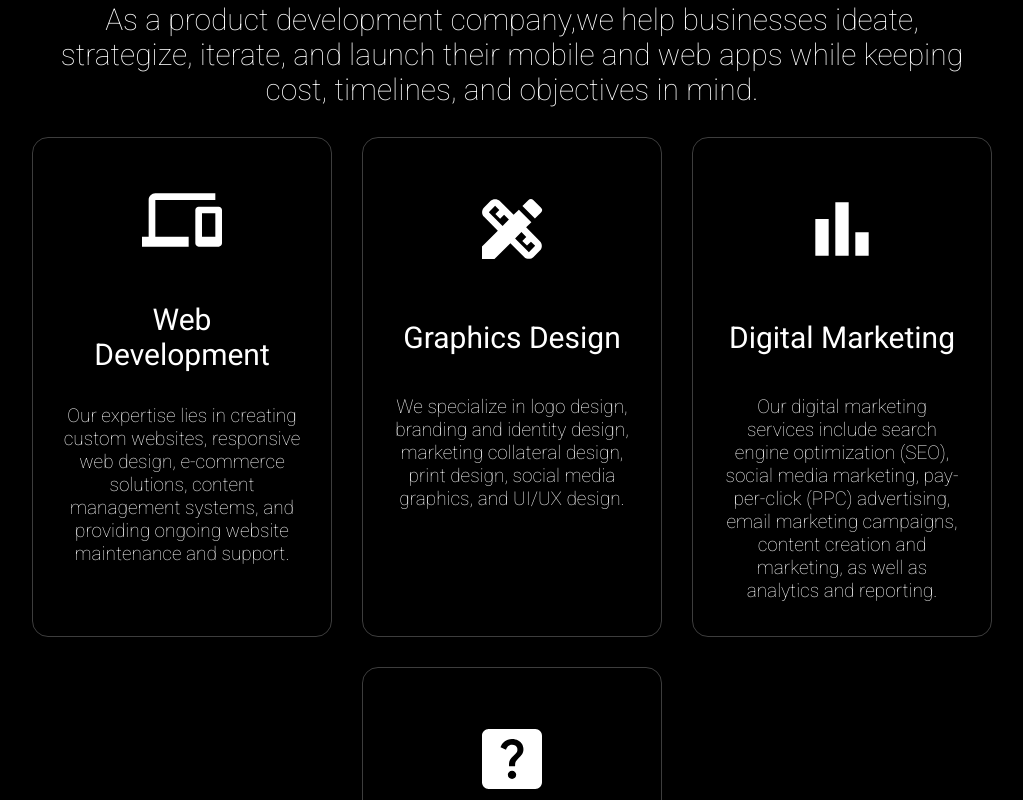
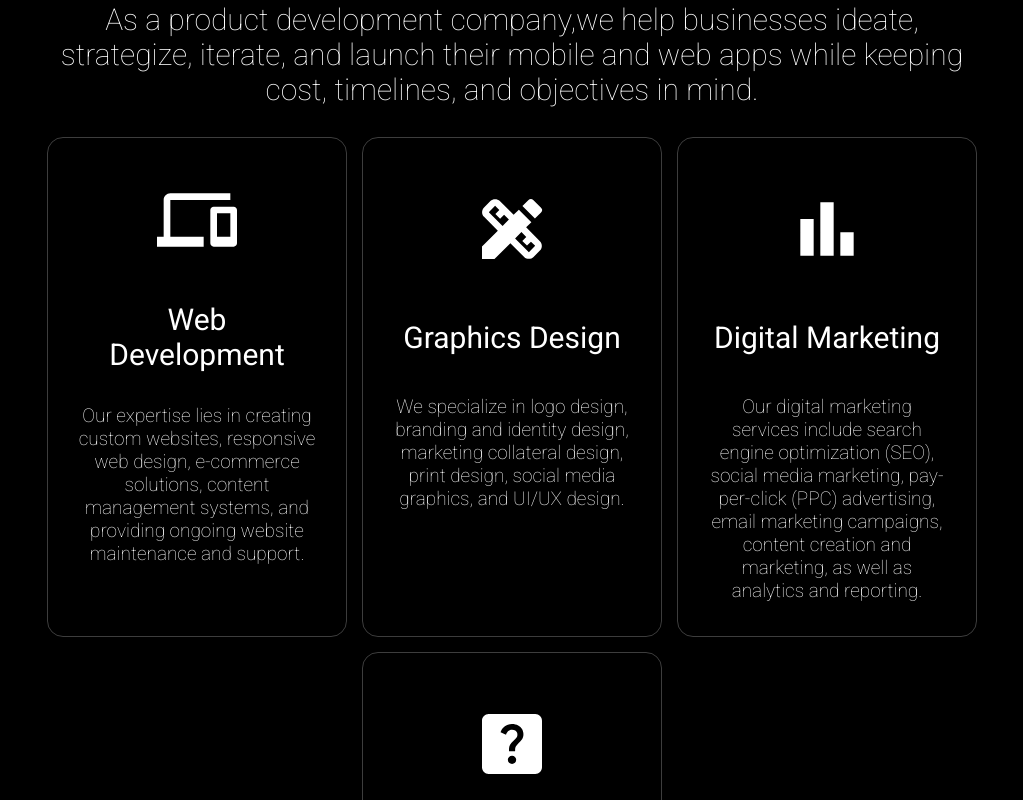
Before and after one commit to antish24/portfolio, a Next.js app: page / in a window 1280 px wide. Shown: the part 940-1740 px from the top of the page, without its empty margins (128-1151 px from the left). Built offline with nearby package versions, Linux system fonts and the light colour scheme.

Commit message:
size  edit

```diff
--- a/src/components/Cards/contentcont.module.css
+++ b/src/components/Cards/contentcont.module.css
@@ -43,7 +43,7 @@
     flex-wrap: wrap;
     justify-content:center;
     align-items: center;
-    gap: 30px;
+    gap: 15px;
 }
 .brandimg{
     width: 100px;
```
